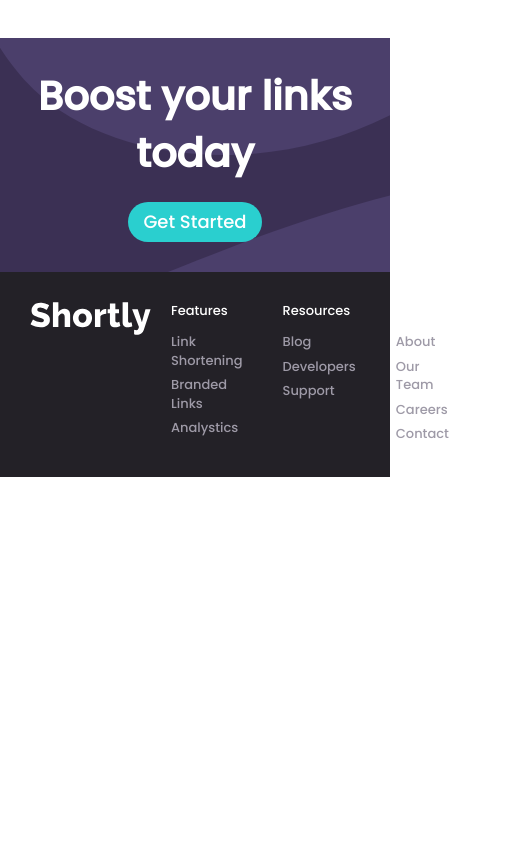
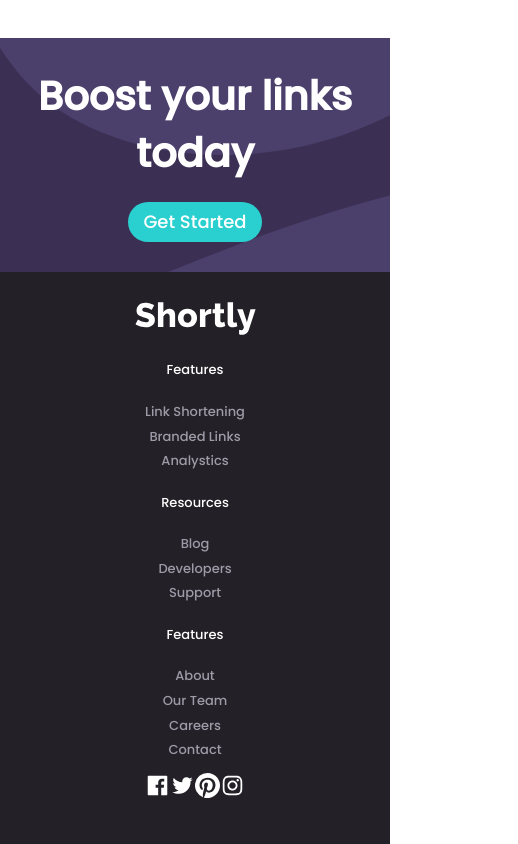
Before and after one commit to grekuu/Url-Shortening-Api, a React (Vite) app: page / in a window 390 px wide. Shown: the part 2117-2961 px from the top of the page, 518 px wide, since content can reach past the window. Before the commit the page ends 2594 px from the top, so only its background shows below. Built offline with nearby package versions, Linux system fonts and the light colour scheme.

Commit message:
website fully responsive

```diff
--- a/src/components/Footer/Footer.scss
+++ b/src/components/Footer/Footer.scss
@@ -82,3 +82,23 @@
     }
   }
 }
+
+@media only screen and (max-width: 998px) {
+  .footer-bottom {
+    @include flexCenter();
+    flex-direction: column;
+
+    .links {
+      flex-direction: column;
+      text-align: center;
+
+      p {
+        margin: 20px 0px;
+      }
+    }
+
+    .social {
+      margin: 10px 0px;
+    }
+  }
+}
```
